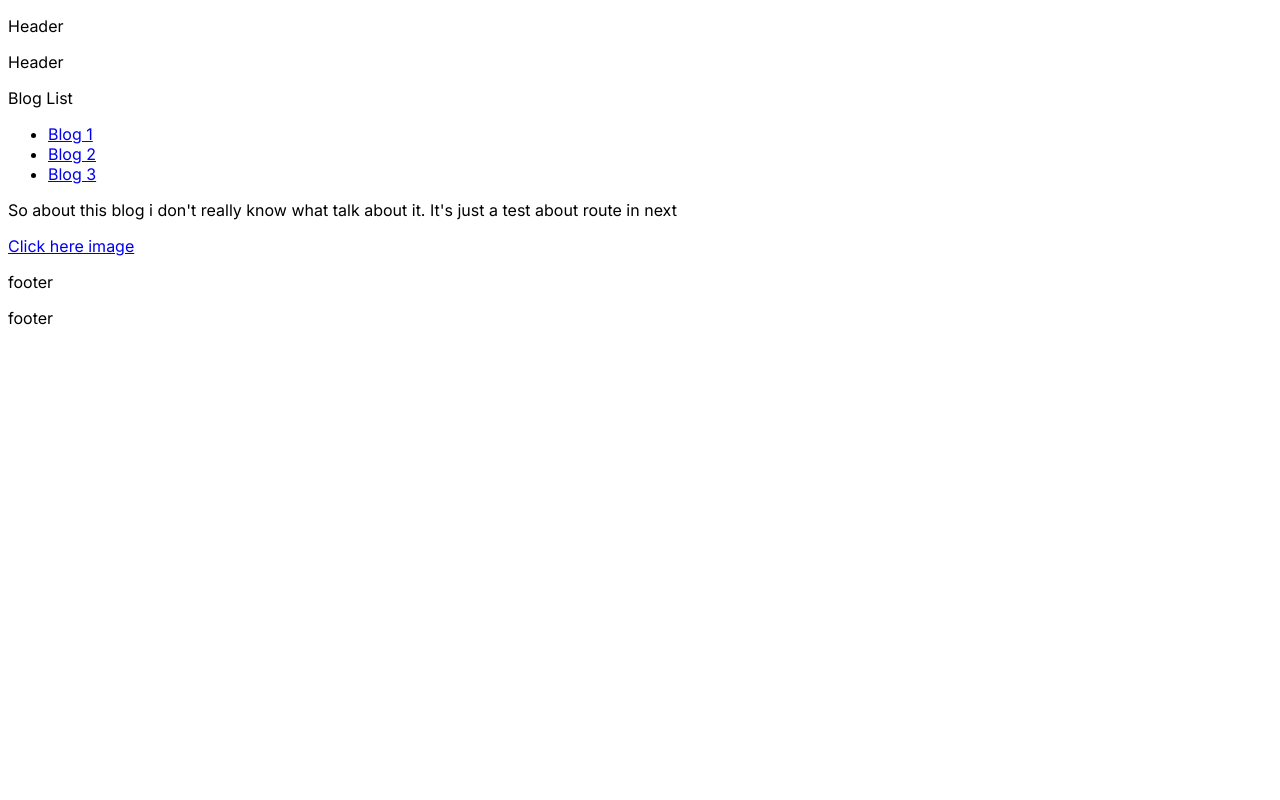
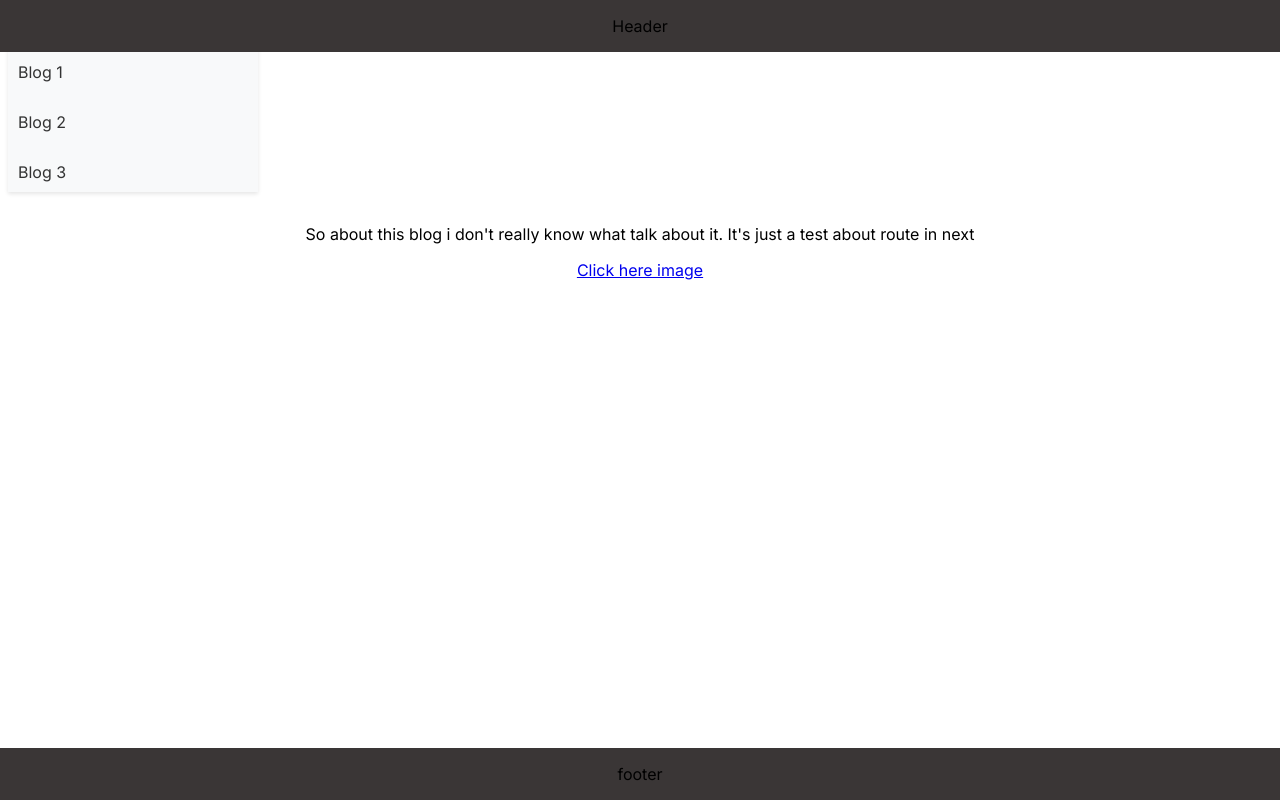
Before and after one commit to FanomezanaNat/nextJs-route-test, a Next.js app: page /blog/1 in a window 1280 px wide. Built offline with nearby package versions, Linux system fonts and the light colour scheme.

Commit message:
feat: update css module

```diff
--- a/app/page.module.css
+++ b/app/page.module.css
@@ -1,230 +1,70 @@
-.main {
-  display: flex;
-  flex-direction: column;
-  justify-content: space-between;
-  align-items: center;
-  padding: 6rem;
-  min-height: 100vh;
-}
+.footer {
+    background-color: #3a3636;
+    position: fixed;
+    bottom: 0;
+    left: 0;
+    width: 100vw;
+    display: flex;
+    justify-content: center; /* Center horizontally */
+    align-items: center; /*
+    /* Add any other styles you need */
+  }
+  .header{
 
-.description {
-  display: inherit;
-  justify-content: inherit;
-  align-items: inherit;
-  font-size: 0.85rem;
-  max-width: var(--max-width);
-  width: 100%;
-  z-index: 2;
-  font-family: var(--font-mono);
-}
-
-.description a {
-  display: flex;
-  justify-content: center;
-  align-items: center;
-  gap: 0.5rem;
-}
-
-.description p {
-  position: relative;
-  margin: 0;
-  padding: 1rem;
-  background-color: rgba(var(--callout-rgb), 0.5);
-  border: 1px solid rgba(var(--callout-border-rgb), 0.3);
-  border-radius: var(--border-radius);
-}
-
-.code {
-  font-weight: 700;
-  font-family: var(--font-mono);
-}
-
-.grid {
-  display: grid;
-  grid-template-columns: repeat(4, minmax(25%, auto));
-  max-width: 100%;
-  width: var(--max-width);
-}
-
-.card {
-  padding: 1rem 1.2rem;
-  border-radius: var(--border-radius);
-  background: rgba(var(--card-rgb), 0);
-  border: 1px solid rgba(var(--card-border-rgb), 0);
-  transition: background 200ms, border 200ms;
-}
-
-.card span {
-  display: inline-block;
-  transition: transform 200ms;
-}
-
-.card h2 {
-  font-weight: 600;
-  margin-bottom: 0.7rem;
-}
-
-.card p {
-  margin: 0;
-  opacity: 0.6;
-  font-size: 0.9rem;
-  line-height: 1.5;
-  max-width: 30ch;
-  text-wrap: balance;
-}
-
-.center {
-  display: flex;
-  justify-content: center;
-  align-items: center;
-  position: relative;
-  padding: 4rem 0;
-}
-
-.center::before {
-  background: var(--secondary-glow);
-  border-radius: 50%;
-  width: 480px;
-  height: 360px;
-  margin-left: -400px;
-}
-
-.center::after {
-  background: var(--primary-glow);
-  width: 240px;
-  height: 180px;
-  z-index: -1;
-}
-
-.center::before,
-.center::after {
-  content: "";
-  left: 50%;
-  position: absolute;
-  filter: blur(45px);
-  transform: translateZ(0);
-}
-
-.logo {
-  position: relative;
-}
-/* Enable hover only on non-touch devices */
-@media (hover: hover) and (pointer: fine) {
-  .card:hover {
-    background: rgba(var(--card-rgb), 0.1);
-    border: 1px solid rgba(var(--card-border-rgb), 0.15);
+    background-color: #3a3636;
+    position: fixed;
+    top: 0;
+    left: 0;
+    width: 100vw;
+    display: flex;
+    justify-content: center;
+    align-items: center;
+  }
+  .color{
+    color: black;
   }
 
-  .card:hover span {
-    transform: translateX(4px);
+  .body{
+    display: flex;
+    flex-direction: column;
+    justify-content: center;
+    align-items: center;
   }
-}
-
-@media (prefers-reduced-motion) {
-  .card:hover span {
-    transform: none;
-  }
-}
-
-/* Mobile */
-@media (max-width: 700px) {
-  .content {
-    padding: 4rem;
+  .sidebar {
+    width: 250px;
+    background-color: #f8f9fa;
+    box-shadow: 0 2px 4px rgba(0, 0, 0, 0.1);
   }
 
-  .grid {
-    grid-template-columns: 1fr;
-    margin-bottom: 120px;
-    max-width: 320px;
-    text-align: center;
+  .sidebar h2 {
+    margin-top: 0;
+    margin-bottom: 20px;
+    font-size: 24px;
+    color: #333;
   }
 
-  .card {
-    padding: 1rem 2.5rem;
+  .sidebar ul {
+    list-style-type: none;
+    padding: 0;
   }
 
-  .card h2 {
-    margin-bottom: 0.5rem;
+  .sidebar li {
+    margin-bottom: 10px;
   }
 
-  .center {
-    padding: 8rem 0 6rem;
+  .sidebar a {
+    display: block;
+    padding: 10px;
+    text-decoration: none;
+    color: #333;
+    transition: background-color 0.3s ease;
   }
 
-  .center::before {
-    transform: none;
-    height: 300px;
+  .sidebar a:hover {
+    background-color: #e9ecef;
   }
 
-  .description {
-    font-size: 0.8rem;
+  .sidebar a.active {
+    background-color: #6c757d;
+    color: #fff;
   }
-
-  .description a {
-    padding: 1rem;
-  }
-
-  .description p,
-  .description div {
-    display: flex;
-    justify-content: center;
-    position: fixed;
-    width: 100%;
-  }
-
-  .description p {
-    align-items: center;
-    inset: 0 0 auto;
-    padding: 2rem 1rem 1.4rem;
-    border-radius: 0;
-    border: none;
-    border-bottom: 1px solid rgba(var(--callout-border-rgb), 0.25);
-    background: linear-gradient(
-      to bottom,
-      rgba(var(--background-start-rgb), 1),
-      rgba(var(--callout-rgb), 0.5)
-    );
-    background-clip: padding-box;
-    backdrop-filter: blur(24px);
-  }
-
-  .description div {
-    align-items: flex-end;
-    pointer-events: none;
-    inset: auto 0 0;
-    padding: 2rem;
-    height: 200px;
-    background: linear-gradient(
-      to bottom,
-      transparent 0%,
-      rgb(var(--background-end-rgb)) 40%
-    );
-    z-index: 1;
-  }
-}
-
-/* Tablet and Smaller Desktop */
-@media (min-width: 701px) and (max-width: 1120px) {
-  .grid {
-    grid-template-columns: repeat(2, 50%);
-  }
-}
-
-@media (prefers-color-scheme: dark) {
-  .vercelLogo {
-    filter: invert(1);
-  }
-
-  .logo {
-    filter: invert(1) drop-shadow(0 0 0.3rem #ffffff70);
-  }
-}
-
-@keyframes rotate {
-  from {
-    transform: rotate(360deg);
-  }
-  to {
-    transform: rotate(0deg);
-  }
-}
```
